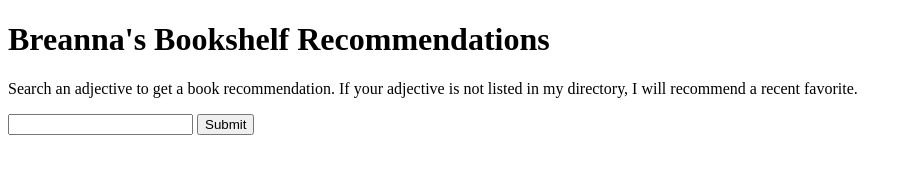
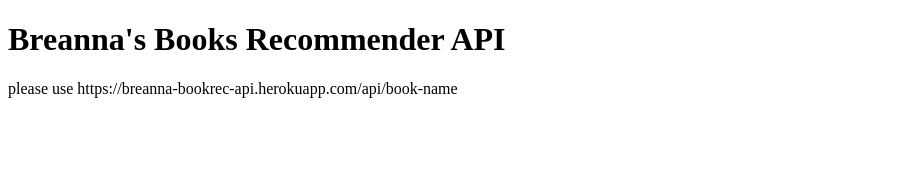
Before and after one commit to BreaBang/BookRecommender, a website: page index.html in a window 1280 px wide. Shown: the whole page, without its empty margins (0-912 px from the left). Drawn offline with Linux system fonts and the light colour scheme.

Commit message:
changes to html notes

```diff
--- a/index.html
+++ b/index.html
@@ -7,10 +7,9 @@
     <title>Document</title>
 </head>
 <body>
-    <h1>Breanna's Bookshelf Recommendations</h1>
-    <p>Search an adjective to get a book recommendation. If your adjective is not listed in my directory, I will recommend a recent favorite. </p>
-    <input type="text"></input>
-    <button>Submit</button>
+    <h1>Breanna's Books Recommender API</h1>
+    <p>please use https://breanna-bookrec-api.herokuapp.com/api/book-name</p>
+
 <script></script>
 </body>
 </html>
```
